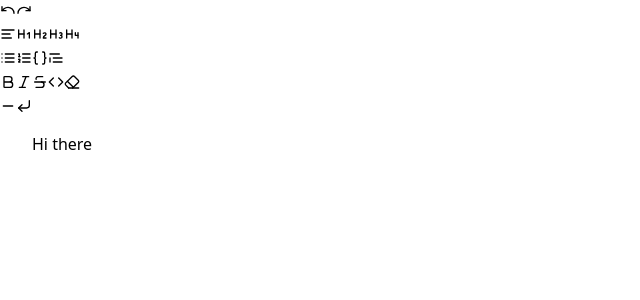
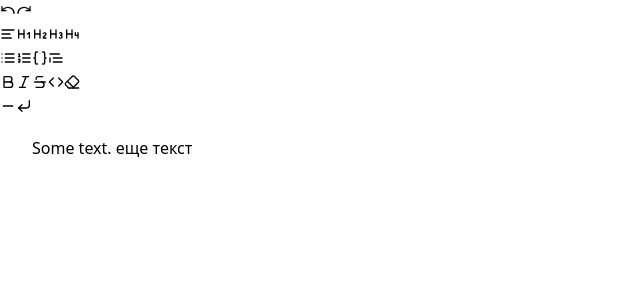
Before and after one commit to InsecureBeast/tiptap-bolt-template, a React (Vite) app: page / in a window 1280 px wide. Shown: the top 300 px of the page, without its empty margins (0-640 px from the left). Built offline with nearby package versions, Linux system fonts and the light colour scheme.

Commit message:
update text with json

```diff
--- /dev/null
+++ b/public/data.json
@@ -0,0 +1,3 @@
+{
+  "content": "Some text. еще текст"
+}
--- a/src/App.tsx
+++ b/src/App.tsx
@@ -1,6 +1,5 @@
-import { useState } from 'react'
+import { useEffect, useState } from 'react'
 import Editor from './components/Editor'
-import { content } from './config/content'
 
 function App() {
   const [currentContent, setCurrentContent] = useState<HTMLDivElement>()
@@ -11,9 +10,29 @@ function App() {
     console.log('Текущее содержимое:', newContent);
   }
 
+  useEffect(() => {
+    // Initial load of content
+    const loadContent = async () => {
+      try {
+        const response = await fetch('../public/data.json');
+        const data = await response.json();
+        setCurrentContent(data.content);
+      } catch (error) {
+        console.error('Error loading content:', error);
+      }
+    };
+
+    loadContent();
+
+    // Poll for changes every 2 seconds
+    const interval = setInterval(loadContent, 2000);
+
+    return () => clearInterval(interval);
+  }, []);
+
   return (
     <div className="h-screen">
-      <Editor onChange={handleContentChange} initialContent={content} key="editor"/>
+      <Editor onChange={handleContentChange} content={currentContent} key="editor"/>
     </div>
   )
 }
--- a/src/components/Editor.tsx
+++ b/src/components/Editor.tsx
@@ -4,18 +4,18 @@ import StarterKit from "@tiptap/starter-kit"
 import MenuBar from "./MenuBar/MenuBar"
 import { FormEventHandler } from "react";
 
-export default ({ onChange, initialContent }: { onChange: FormEventHandler<HTMLDivElement>; initialContent: string }) => {
+export default ({ onChange, content }: { onChange: FormEventHandler<HTMLDivElement>; content: HTMLElement | undefined }) => {
   const editor = useEditor({
     extensions: [
       StarterKit,
     ],
-    content: initialContent,
+    content: content,
     editorProps: {
       attributes: {
         spellcheck: 'false',
       },
     },
-  })
+  }, [content])
 
   return (
     <>
--- a/src/styles/editor.css
+++ b/src/styles/editor.css
@@ -13,7 +13,8 @@
   padding: 1rem 2rem;
   min-height: calc(100vh - 100px);
   height: 100%;
-  line-height: 1rem;
+  line-height: 1.6rem;
+  background-color: white;
 }
 
 .tiptap p.is-editor-empty:first-child::before {
@@ -67,12 +68,3 @@
     @apply border-l-4 border-gray-300 pl-4 italic text-gray-600;
   }
 }
-
-/* Highlight and Color Extensions */
-.tiptap {
-  mark {
-    background-color: #ffd54f;
-    border-radius: 0.25rem;
-    padding: 0.125rem 0.25rem;
-  }
-}
```
